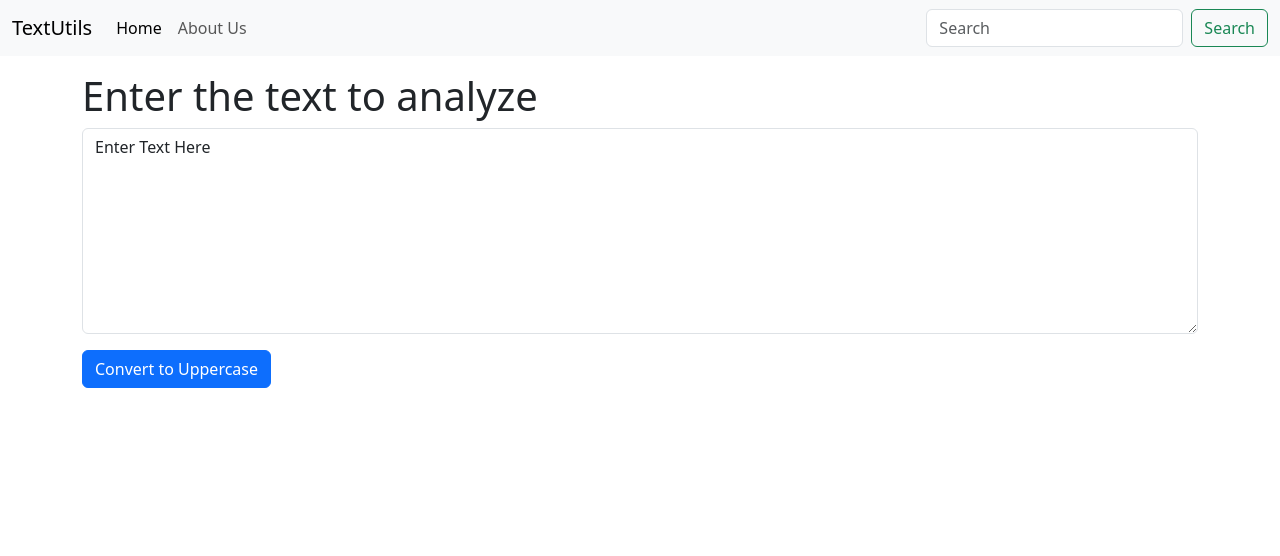
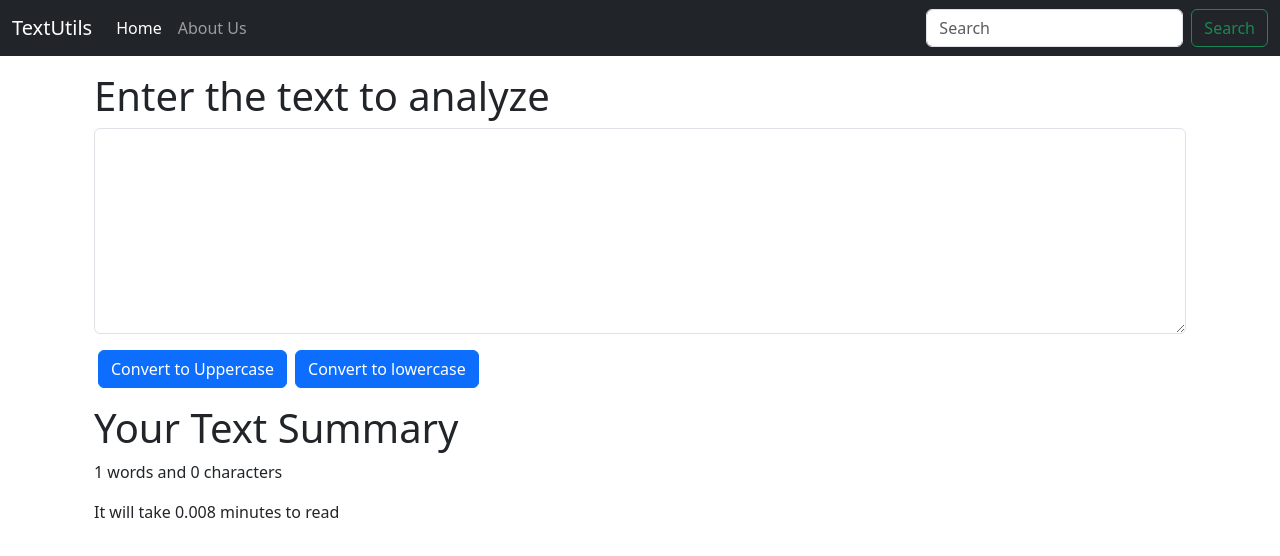
Before and after one commit to HasanNafi/React-word-count-and-text-changing-app, a React (Create React App) app: page / in a window 1280 px wide. Shown: the top 556 px of the page. Built offline with nearby package versions, Linux system fonts and the light colour scheme.

Commit message:
counts words and characters, minutes to read, and converts upper and lowercase

```diff
--- a/src/components/Navbar.js
+++ b/src/components/Navbar.js
@@ -4,7 +4,7 @@
 
 export default function Navbar(props) {
   return (
-    <nav className="navbar navbar-expand-lg bg-body-tertiary">
+    <nav className="navbar navbar-expand-lg  navbar-dark bg-dark">
         <div className="container-fluid">
           <a className="navbar-brand" href="/">
             {props.title}
--- a/src/components/TextForms.js
+++ b/src/components/TextForms.js
@@ -1,3 +1,4 @@
+
 import React, {useState} from "react";
 //{useState} is a hook
 
@@ -11,24 +12,39 @@
         setText(newText)
     }
 
+    const handleLowClick =()=>{
+      // console.log("Uppercase is clicked" + text)
+      let newText =text.toLowerCase();
+      setText(newText)
+  }
+
     const handleOnChange =(event)=>{
         // console.log("Handle Onchange")
+
         setText(event.target.value)
     }
 
-    const [text, setText] = useState("Enter Text Here"); //text is initial variable which initially contains "Enter Text Here" this text
+    const [text, setText] = useState(""); //text is initial variable which initially contains "Enter Text Here" this text
 // and will be replaced by setText variable's values from the textarea property
 
     //text = "new text"; //wrong way to change the state
    // setText = ("new text"); //correct way to change the state
   return (
-    <div>
-    <h1>{props.heading}</h1>
+    <>
+    <div className="container">
+      <h1>{props.heading}</h1>
       <div className="mb-3">
-
         <textarea className="form-control" id="myBox"  onChange={handleOnChange} value={text} rows="8"></textarea>
       </div>
-      <button className="btn btn-primary" onClick={handleUpClick}>Convert to Uppercase  </button>
+      <button className="btn btn-primary mx-1" onClick={handleUpClick}>Convert to Uppercase  </button>
+      <button className="btn btn-primary mx-1" onClick={handleLowClick}>Convert to lowercase</button>
     </div>
+
+    <div className="container my-3">
+      <h1>Your Text Summary</h1>
+      <p>{text.split(" ").length} words and {text.length} characters</p>
+      <p>It will take {0.008 * text.split(" ").length} minutes to read</p>
+    </div>
+    </>
   );
 }
```
